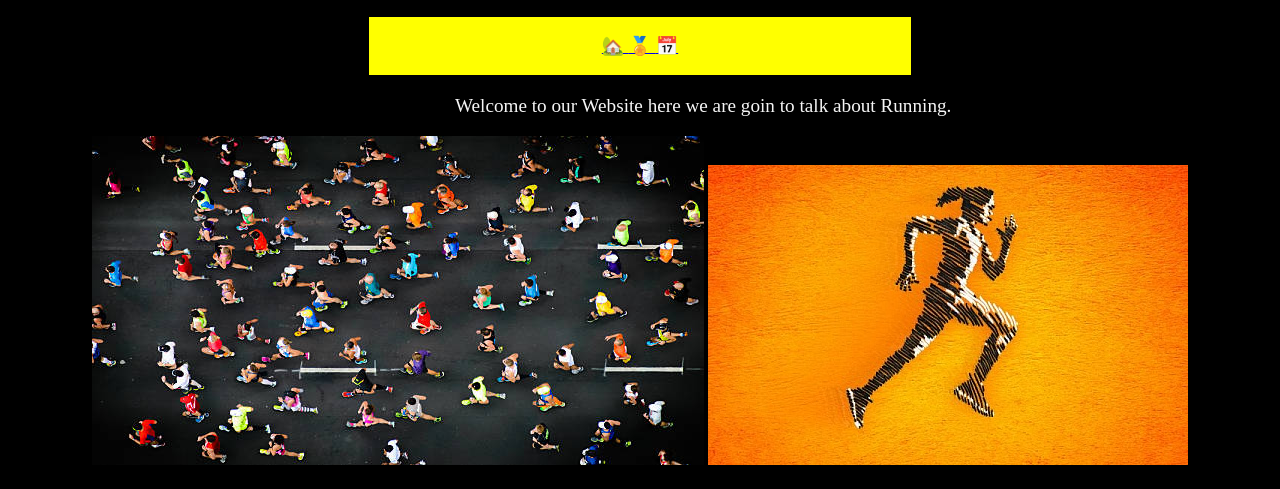
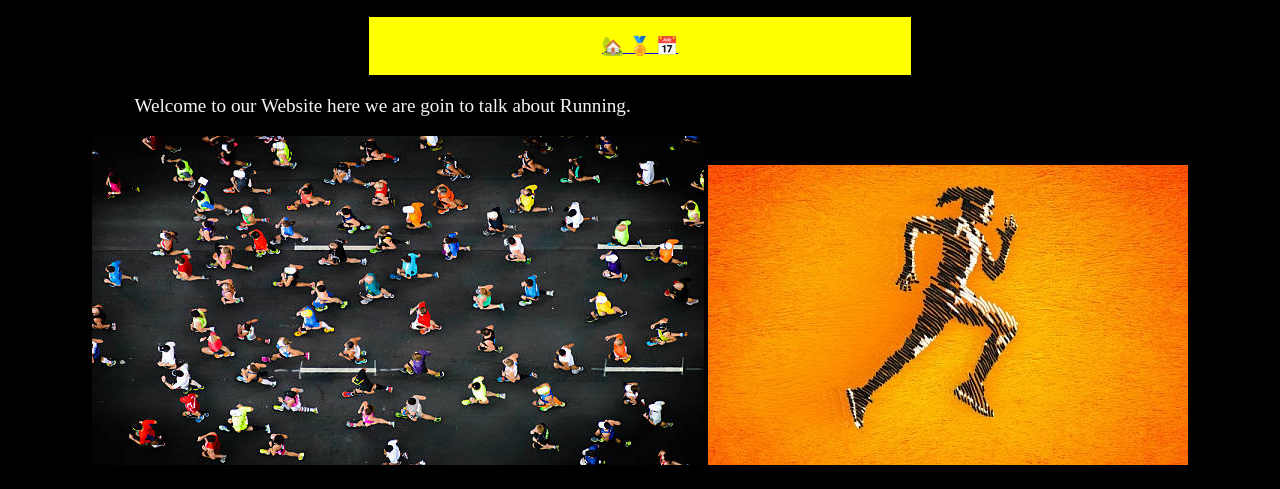
Before and after one commit to EduardoSE211/WTS_Assignment, a website: page src/index.html in a window 1280 px wide. Shown: the part 102-591 px from the top of the page. Drawn offline with Linux system fonts and the light colour scheme.

Commit message:
Update style.css

```diff
--- a/src/style.css
+++ b/src/style.css
@@ -21,9 +21,9 @@ h3 {
 p {
     color: whitesmoke;
     font-size: 1.2em;
-    text-align: auto;
+    text-align: start;
     margin-left: 10%;
-    margin-right: auto;
+    margin-right: 10%;
 }
 /* class can be used so oft as you want, the last class in css
 overruls the others if you use more than one*/
```
